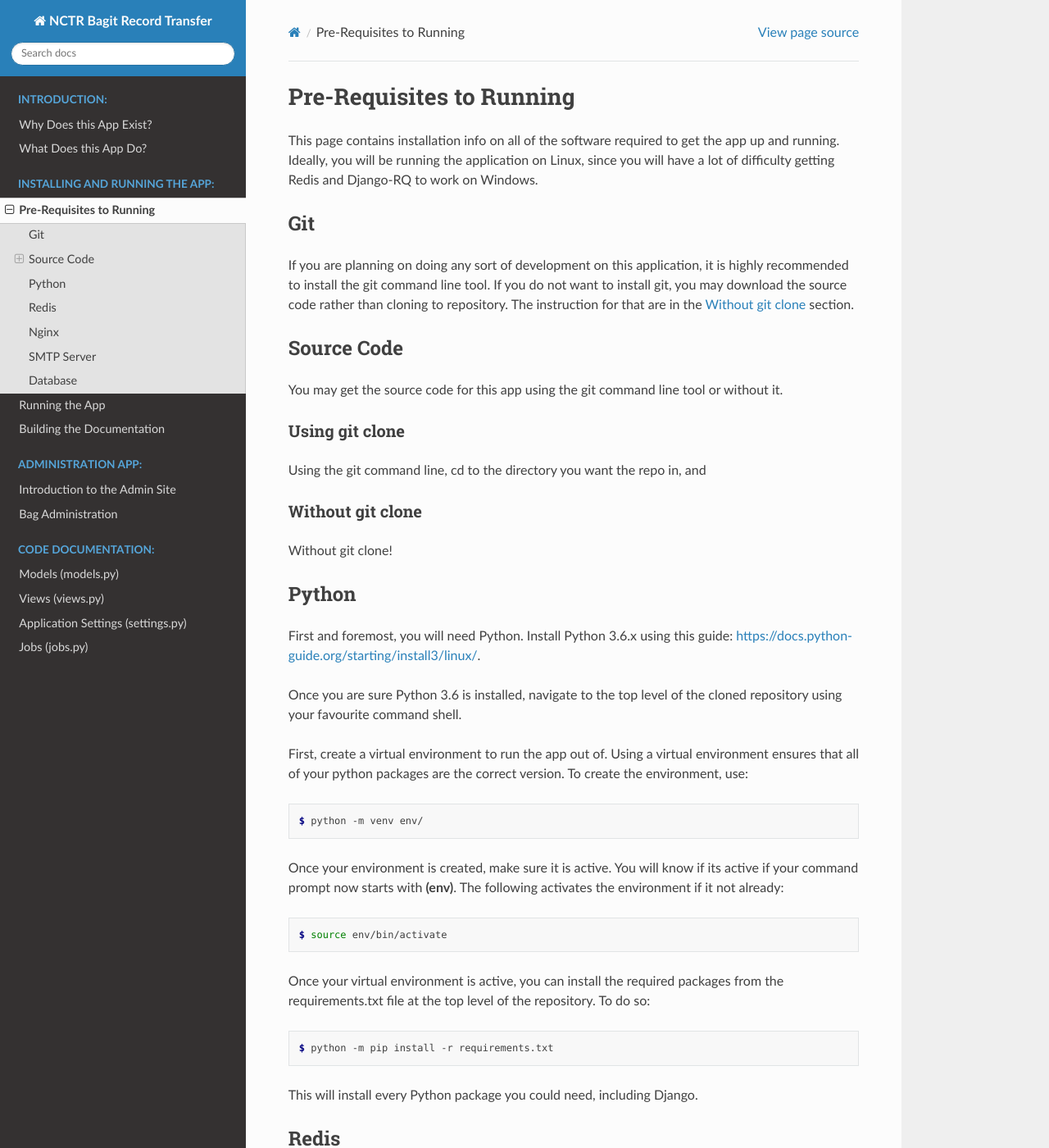
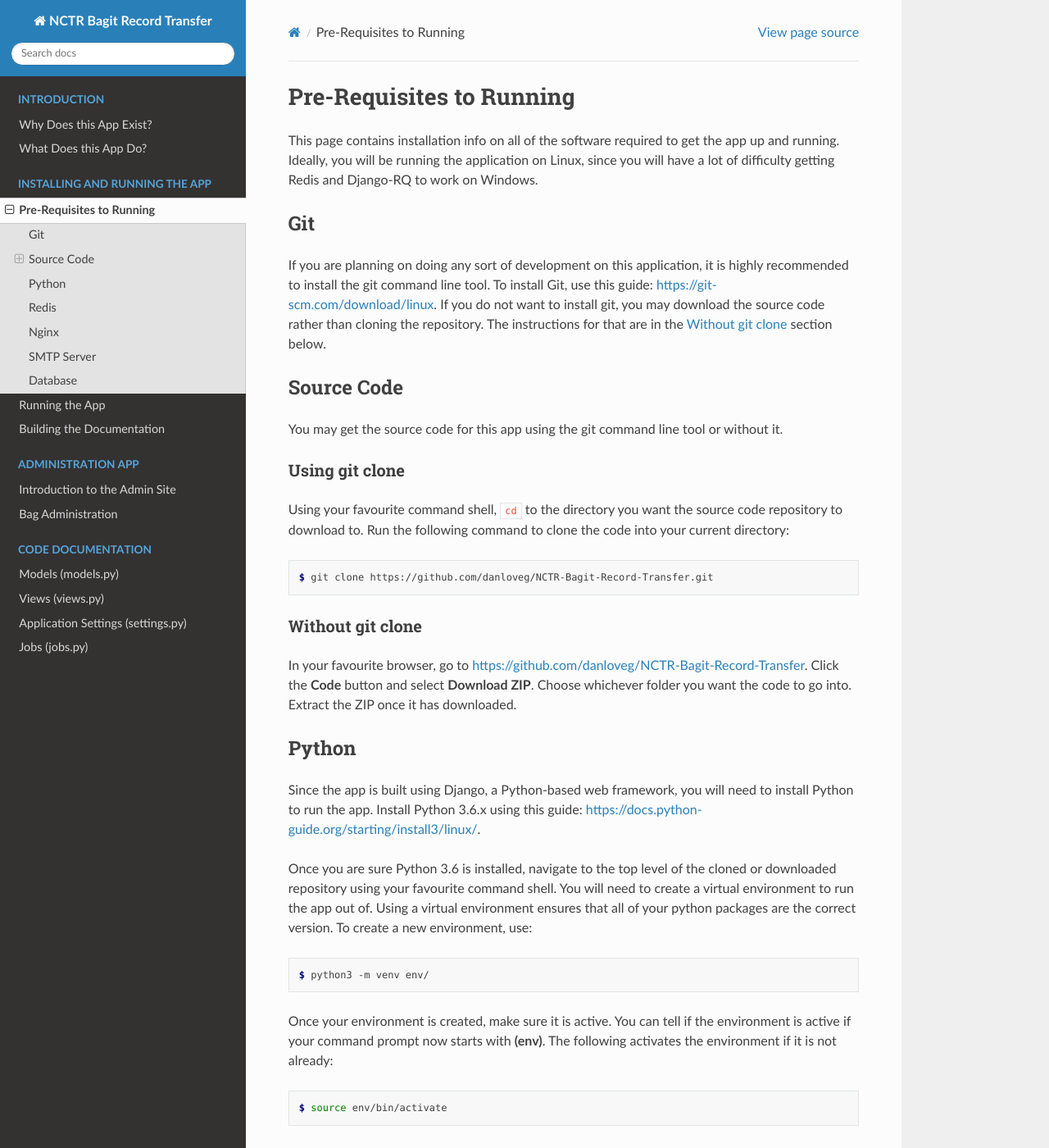
Before and after one commit to NationalCentreTruthReconciliation/Secure-Record-Transfer, a Sphinx documentation site: the page built from docs/installation/prerequisites.rst, in a window 1280 px wide and 1400 px high. Shown: the whole window at 82% size. Built offline with Sphinx 7.4.7 and the Read the Docs theme 2.0.0, drawn with Linux system fonts in a browser that asks for light colours; some of the changed text lies outside the part shown.

Commit message:
Update installation

```diff
--- a/docs/installation/prerequisites.rst
+++ b/docs/installation/prerequisites.rst
@@ -11,9 +11,10 @@
 ***
 
 If you are planning on doing any sort of development on this application, it is highly recommended
-to install the git command line tool. If you do not want to install git, you may download the source
-code rather than cloning to repository. The instruction for that are in the :ref:`Without git clone`
-section.
+to install the git command line tool. To install Git, use this guide:
+https://git-scm.com/download/linux. If you do not want to install git, you may download the source
+code rather than cloning the repository. The instructions for that are in the
+:ref:`Without git clone` section below.
 
 ***********
 Source Code
@@ -24,32 +25,40 @@
 Using git clone
 ###############
 
-Using the git command line, cd to the directory you want the repo in, and
+Using your favourite command shell, :code:`cd` to the directory you want the source code repository
+to download to. Run the following command to clone the code into your current directory:
+
+.. code-block:: console
+
+    $ git clone https://github.com/danloveg/NCTR-Bagit-Record-Transfer.git
 
 Without git clone
 #################
 
-Without git clone!
+In your favourite browser, go to https://github.com/danloveg/NCTR-Bagit-Record-Transfer. Click the
+**Code** button and select **Download ZIP**. Choose whichever folder you want the code to go into.
+Extract the ZIP once it has downloaded.
 
 ******
 Python
 ******
 
-First and foremost, you will need Python. Install Python 3.6.x using this guide:
+Since the app is built using Django, a Python-based web framework, you will need to install Python
+to run the app. Install Python 3.6.x using this guide:
 https://docs.python-guide.org/starting/install3/linux/.
 
-Once you are sure Python 3.6 is installed, navigate to the top level of the cloned repository using
-your favourite command shell.
-
-First, create a virtual environment to run the app out of. Using a virtual environment ensures that
-all of your python packages are the correct version. To create the environment, use:
+Once you are sure Python 3.6 is installed, navigate to the top level of the cloned or downloaded
+repository using your favourite command shell. You will need to create a virtual environment to run
+the app out of. Using a virtual environment ensures that all of your python packages are the correct
+version. To create a new environment, use:
 
 .. code-block:: console
 
-    $ python -m venv env/
+    $ python3 -m venv env/
 
-Once your environment is created, make sure it is active. You will know if its active if your
-command prompt now starts with **(env)**. The following activates the environment if it not already:
+Once your environment is created, make sure it is active. You can tell if the environment is active
+if your command prompt now starts with **(env)**. The following activates the environment if it is
+not already:
 
 .. code-block:: console
 
@@ -60,7 +69,7 @@
 
 .. code-block:: console
 
-    $ python -m pip install -r requirements.txt
+    $ python3 -m pip install -r requirements.txt
 
 This will install every Python package you could need, including Django.
 
@@ -95,5 +104,5 @@
 ********
 
 We recommend using MySQL as a database for production, but for development, SQLite works fine. You
-can find installation info for MySQL here https://dev.mysql.com/doc/refman/8.0/en/installing.html.
+can find installation info for MySQL here: https://dev.mysql.com/doc/refman/8.0/en/installing.html.
 Note that Django only supports MySQL 5.6 and up, so make sure you install at least version 5.6.
```
Also changed, not shown: docs/index.rst (+4 -5 lines), docs/installation/running.rst (+32 -16 lines).
